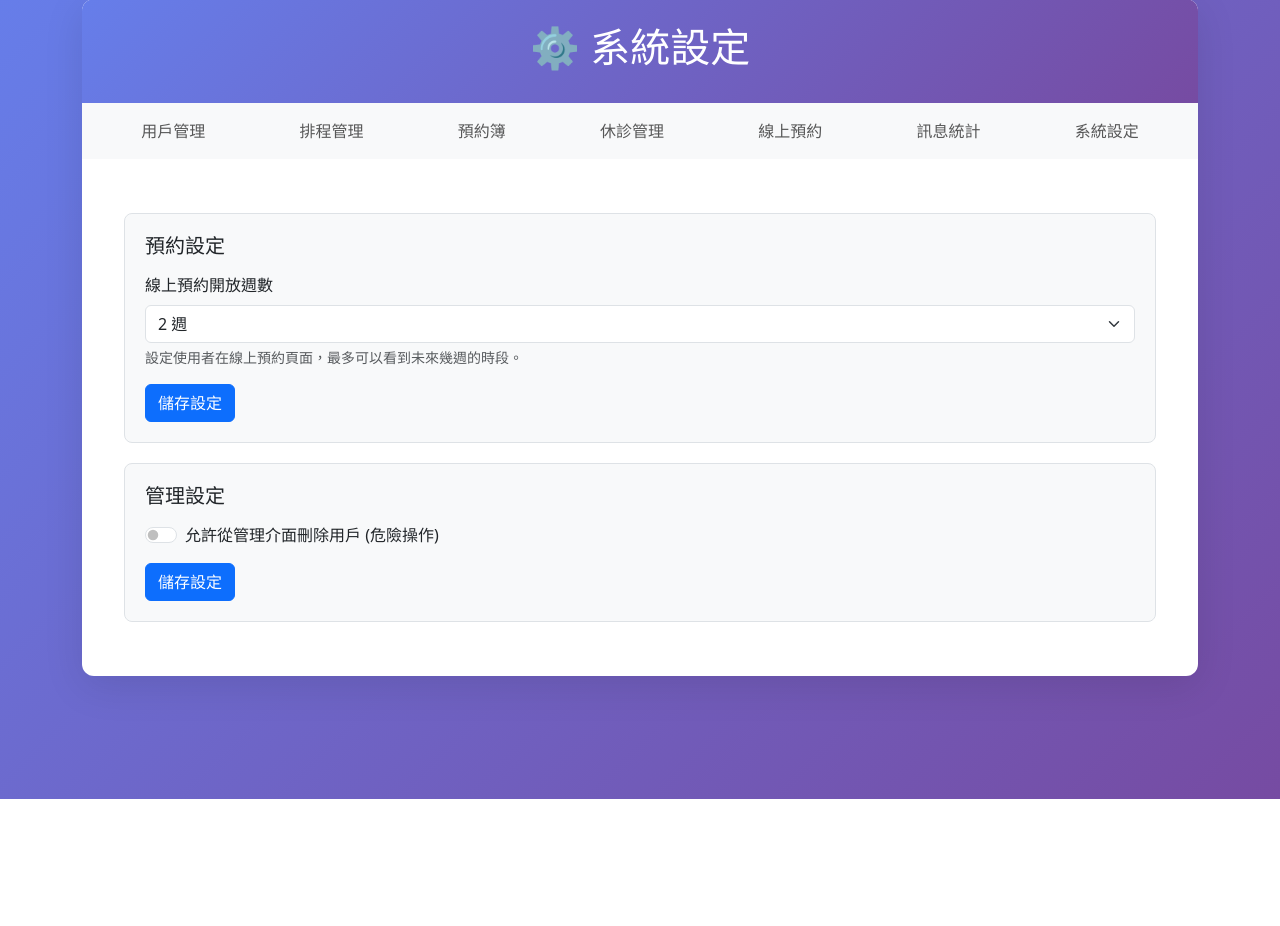
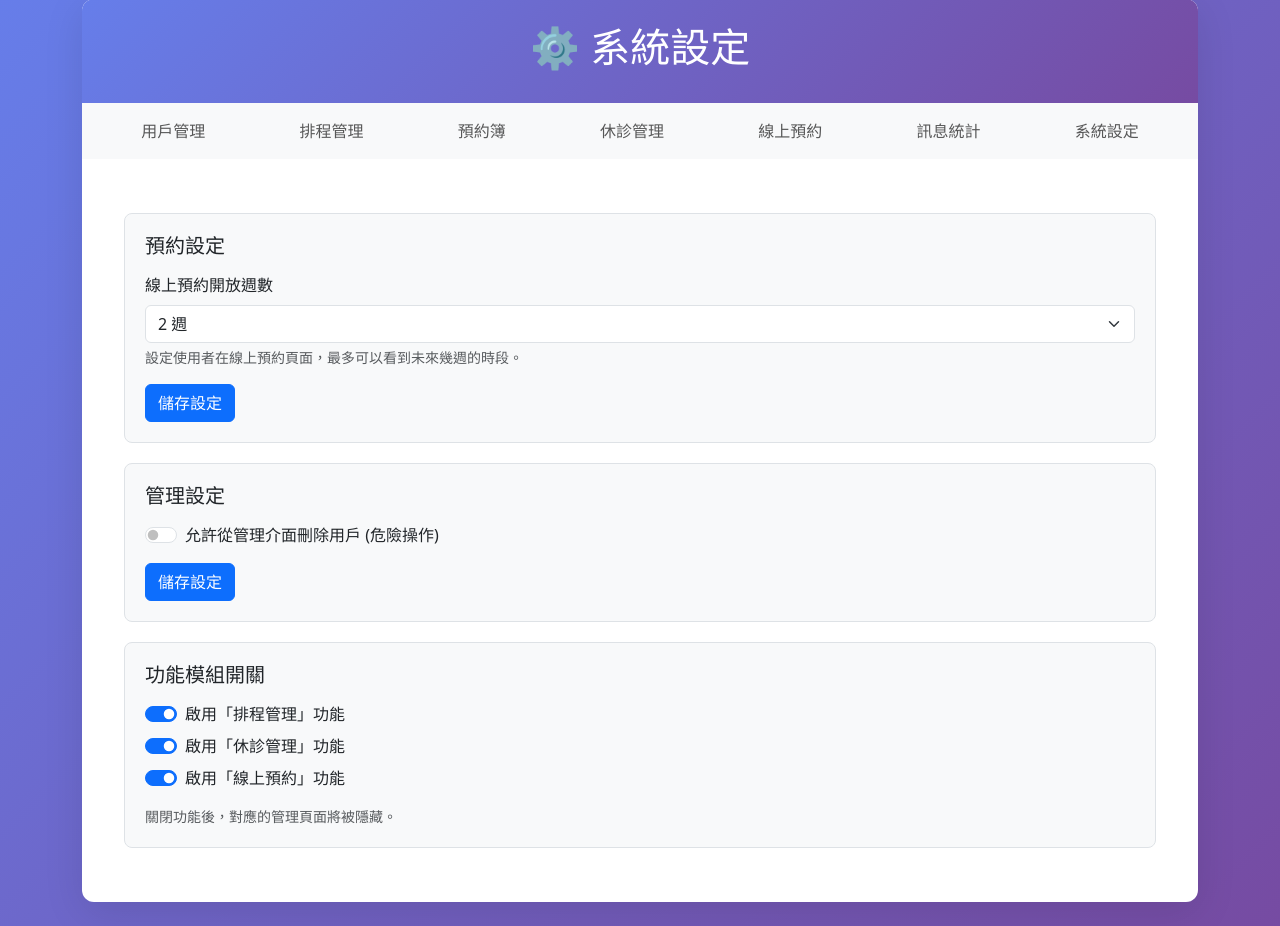
Before and after one commit to azq1231/line-echo-bot, a Flask app: page /configs in a window 1280 px wide. Shown: the part 25-951 px from the top of the page. Before the commit the page ends 824 px from the top, so only its background shows below. Run offline with Flask 2, Linux system fonts and the light colour scheme; data that the repository does not hold is empty.

Commit message:
「系統設定」頁面，在新的「功能模組開關」區塊中， 自由地開啟或關閉「排程管理」、「休診管理」和「線上預約」功能。 關閉後，頂部導覽列的對應按鈕會自動消失，讓管理介面更加清爽！

```diff
--- a/main.py
+++ b/main.py
@@ -30,6 +30,17 @@ TAIPEI_TZ = pytz.timezone('Asia/Taipei')
 
 # 初始化数据库
 db.init_database()
+
+# ============ 全局上下文處理器 ============
+
+@app.context_processor
+def inject_feature_flags():
+    """將功能開關的狀態注入到所有模板中，以便動態顯示/隱藏導覽列項目。"""
+    return {
+        'feature_schedule_enabled': db.get_config('feature_schedule_enabled') != 'false',  # 預設為啟用
+        'feature_closed_days_enabled': db.get_config('feature_closed_days_enabled') != 'false', # 預設為啟用
+        'feature_booking_enabled': db.get_config('feature_booking_enabled') != 'false',   # 預設為啟用
+    }
 
 # ============ LINE API 辅助函数 ============
 
@@ -236,6 +247,8 @@ def home():
 
 @app.route("/schedule")
 def schedule():
+    if db.get_config('feature_schedule_enabled') == 'false':
+        return "Feature disabled", 404
     return render_template("schedule.html")
 
 @app.route("/appointments")
@@ -244,6 +257,8 @@ def appointments_page():
 
 @app.route("/closed_days")
 def closed_days_page():
+    if db.get_config('feature_closed_days_enabled') == 'false':
+        return "Feature disabled", 404
     return render_template("closed_days.html")
 
 @app.route("/stats")
@@ -281,6 +296,9 @@ def configs_page():
     # 為尚未設定的項目提供預設值
     configs_dict.setdefault('booking_window_weeks', '2')
     configs_dict.setdefault('allow_user_deletion', 'false')
+    configs_dict.setdefault('feature_schedule_enabled', 'true')
+    configs_dict.setdefault('feature_closed_days_enabled', 'true')
+    configs_dict.setdefault('feature_booking_enabled', 'true')
 
     return render_template("configs.html", configs=configs_dict)
 
@@ -375,6 +393,9 @@ def logout():
 
 @app.route("/booking/", methods=["GET"])
 def booking_page():
+    if db.get_config('feature_booking_enabled') == 'false':
+        return "Feature disabled", 404
+
     user = session.get('user')
     schedule_data = None
     week_offset = 0 # 為 week_offset 提供預設值
--- a/templates/base.html
+++ b/templates/base.html
@@ -40,10 +40,16 @@
                     <div class="collapse navbar-collapse" id="navbarNav">
                         <ul class="navbar-nav w-100 justify-content-around">
                             <li class="nav-item"><a class="nav-link" href="/">用戶管理</a></li>
+                            {% if feature_schedule_enabled %}
                             <li class="nav-item"><a class="nav-link" href="/schedule">排程管理</a></li>
+                            {% endif %}
                             <li class="nav-item"><a class="nav-link" href="/appointments">預約簿</a></li>
+                            {% if feature_closed_days_enabled %}
                             <li class="nav-item"><a class="nav-link" href="/closed_days">休診管理</a></li>
+                            {% endif %}
+                            {% if feature_booking_enabled %}
                             <li class="nav-item"><a class="nav-link" href="/booking/">線上預約</a></li>
+                            {% endif %}
                             <li class="nav-item"><a class="nav-link" href="/stats">訊息統計</a></li>
                             <li class="nav-item"><a class="nav-link" href="/configs">系統設定</a></li>
                         </ul>
--- a/templates/configs.html
+++ b/templates/configs.html
@@ -53,6 +53,25 @@
         <button class="btn btn-primary" onclick="saveDeletionSetting()">儲存設定</button>
     </div>
 
+    <div class="config-item">
+        <h5>功能模組開關</h5>
+        <div class="form-check form-switch mb-2">
+            <input class="form-check-input" type="checkbox" role="switch" id="scheduleSwitch" {% if configs.feature_schedule_enabled == 'true' %}checked{% endif %} onchange="saveFeatureToggle('feature_schedule_enabled', this.checked)">
+            <label class="form-check-label" for="scheduleSwitch">啟用「排程管理」功能</label>
+        </div>
+        <div class="form-check form-switch mb-2">
+            <input class="form-check-input" type="checkbox" role="switch" id="closedDaysSwitch" {% if configs.feature_closed_days_enabled == 'true' %}checked{% endif %} onchange="saveFeatureToggle('feature_closed_days_enabled', this.checked)">
+            <label class="form-check-label" for="closedDaysSwitch">啟用「休診管理」功能</label>
+        </div>
+        <div class="form-check form-switch mb-3">
+            <input class="form-check-input" type="checkbox" role="switch" id="bookingSwitch" {% if configs.feature_booking_enabled == 'true' %}checked{% endif %} onchange="saveFeatureToggle('feature_booking_enabled', this.checked)">
+            <label class="form-check-label" for="bookingSwitch">啟用「線上預約」功能</label>
+        </div>
+        <div class="form-text">
+            關閉功能後，對應的管理頁面將被隱藏。
+        </div>
+    </div>
+
 </div>
 {% endblock %}
 
@@ -86,6 +105,10 @@
         await updateConfig('allow_user_deletion', isEnabled ? 'true' : 'false');
     }
 
+    async function saveFeatureToggle(key, isEnabled) {
+        await updateConfig(key, isEnabled ? 'true' : 'false');
+    }
+
     async function updateConfig(key, value) {
         try {
             const response = await fetch("{{ url_for('set_config_api') }}", {
```
Also changed, not shown: templates/admin.html (+5 -2 lines).
